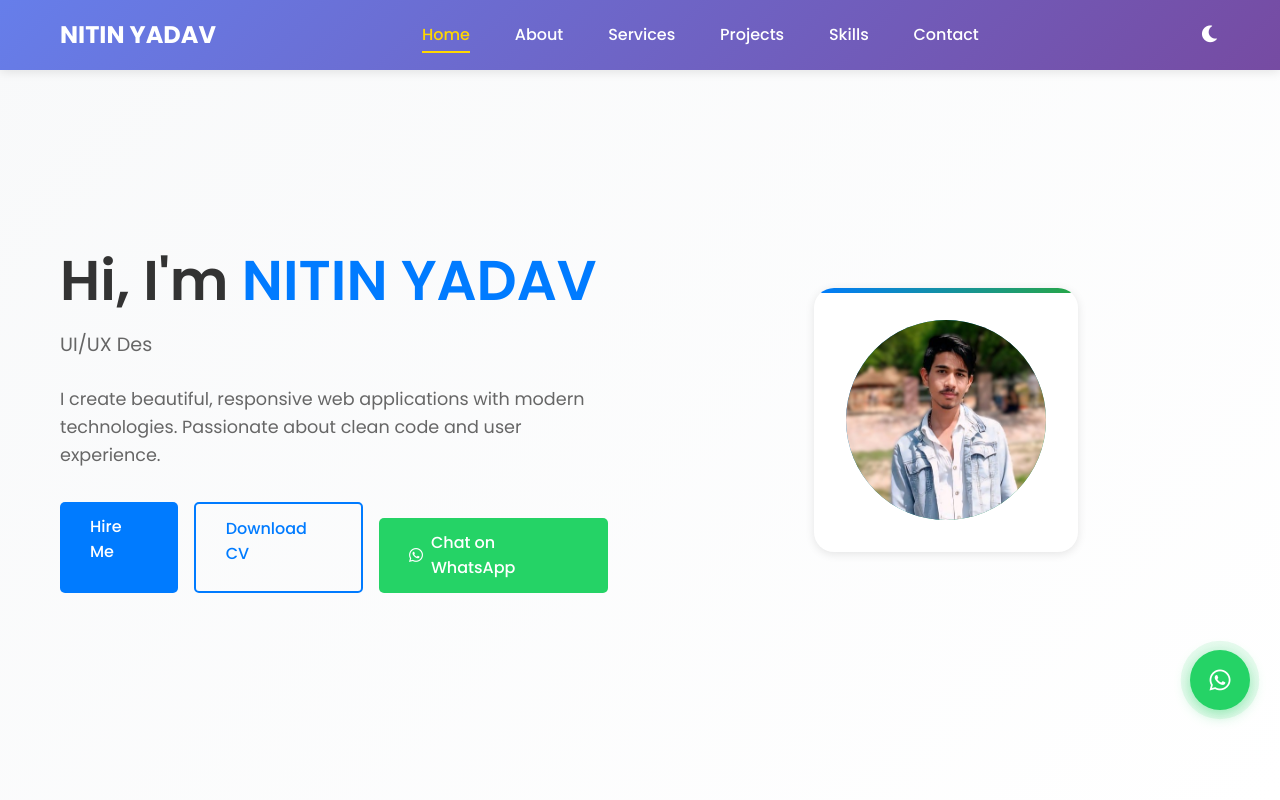
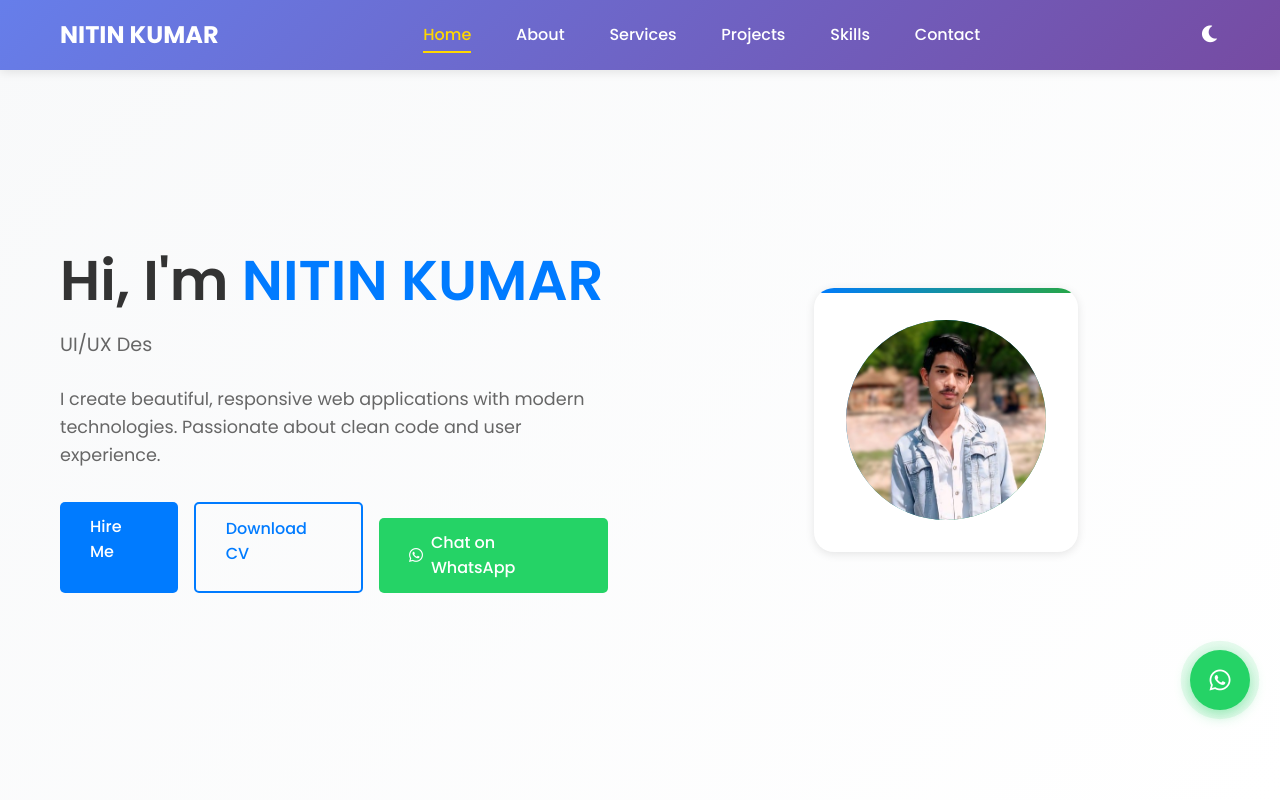
Before and after one commit to nitinyadav251020/portfolio, a plain HTML site: page index.html in a window 1280 px wide. Shown: the top 800 px of the page. Drawn offline with Linux system fonts and the light colour scheme.

Commit message:
Add files via upload

```diff
--- a/index.html
+++ b/index.html
@@ -4,7 +4,7 @@
 <head>
     <meta charset="UTF-8">
     <meta name="viewport" content="width=device-width, initial-scale=1.0">
-    <title>Nitin Yadav - Web Developer Portfolio</title>
+    <title>Nitin Kumar- Web Developer Portfolio</title>
     <meta name="description"
         content="Professional web developer specializing in modern web applications, UI/UX design, and responsive websites. View my portfolio and get in touch for your next project.">
     <meta name="keywords" content="web developer, portfolio, HTML, CSS, JavaScript, React, Node.js, frontend developer">
@@ -22,7 +22,7 @@
     <nav class="navbar" id="navbar">
         <div class="nav-container">
             <div class="nav-logo">
-                <a href="#home">NITIN YADAV </a>
+                <a href="#home">NITIN KUMAR</a>
             </div>
             <div class="nav-menu" id="nav-menu">
                 <a href="#home" class="nav-link active">Home</a>
@@ -47,7 +47,7 @@
     <section id="home" class="hero">
         <div class="hero-container">
             <div class="hero-content">
-                <h1>Hi, I'm <span class="highlight">NITIN YADAV</span></h1>
+                <h1>Hi, I'm <span class="highlight">NITIN KUMAR</span></h1>
                 <p class="hero-subtitle">Web Developer | Designer | Programmer</p>
                 <p class="hero-description">
                     I create beautiful, responsive web applications with modern technologies.
@@ -453,10 +453,13 @@
                         </div>
                     </div>
                     <div class="social-links">
-                        <a href="https://www.linkedin.com/in/nitin-yadav-6a5574375/" class="social-link linkdin-link"><i class="fab fa-linkedin"></i></a>
-                        <a href="https://github.com/nitinyadav251020" class="social-link github-link"><i class="fab fa-github"></i></a>
+                        <a href="https://www.linkedin.com/in/nitin-yadav-6a5574375/" class="social-link linkdin-link"><i
+                                class="fab fa-linkedin"></i></a>
+                        <a href="https://github.com/nitinyadav251020" class="social-link github-link"><i
+                                class="fab fa-github"></i></a>
                         <a href="https://x.com/home" class="social-link twitter-link"><i class="fab fa-twitter"></i></a>
-                        <a href="https://www.instagram.com/its_nitin_yadav_0_45/" class="social-link instagram-link" ><i class="fab fa-instagram"></i></a>
+                        <a href="https://www.instagram.com/its_nitin_yadav_0_45/" class="social-link instagram-link"><i
+                                class="fab fa-instagram"></i></a>
                         <a href="https://wa.me/+919193594745" class="social-link whatsapp-link" target="_blank"><i
                                 class="fab fa-whatsapp"></i></a>
                     </div>
@@ -495,7 +498,7 @@
         <div class="container">
             <div class="footer-content">
                 <div class="footer-text">
-                    <p style="color: white;">&copy; 2025 Nitin Yadav. All rights reserved.</p>
+                    <p style="color: white;">&copy; 2025 Nitin Kumar. All rights reserved.</p>
                 </div>
                 <div class="footer-links">
                     <a href="#home">Home</a>
```
